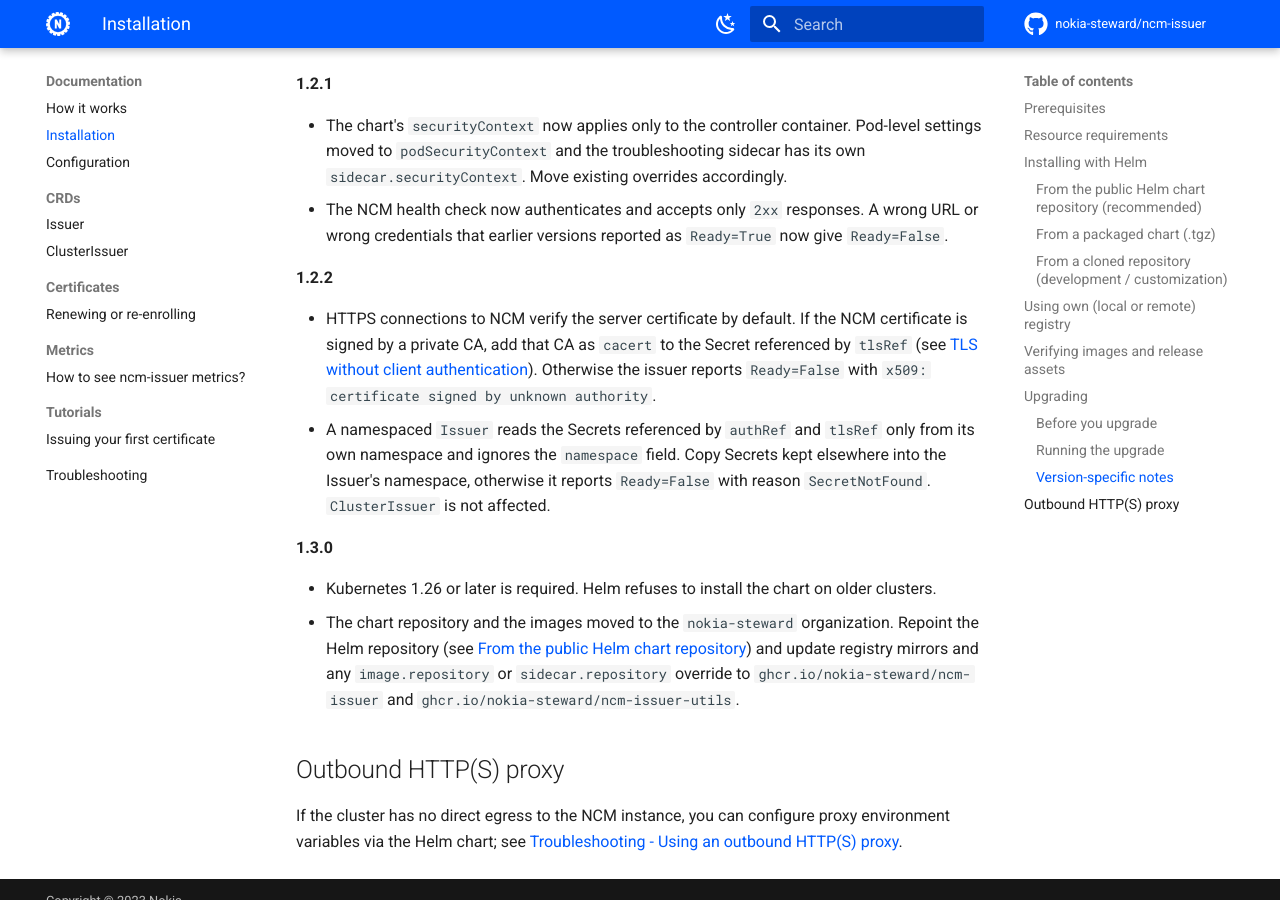
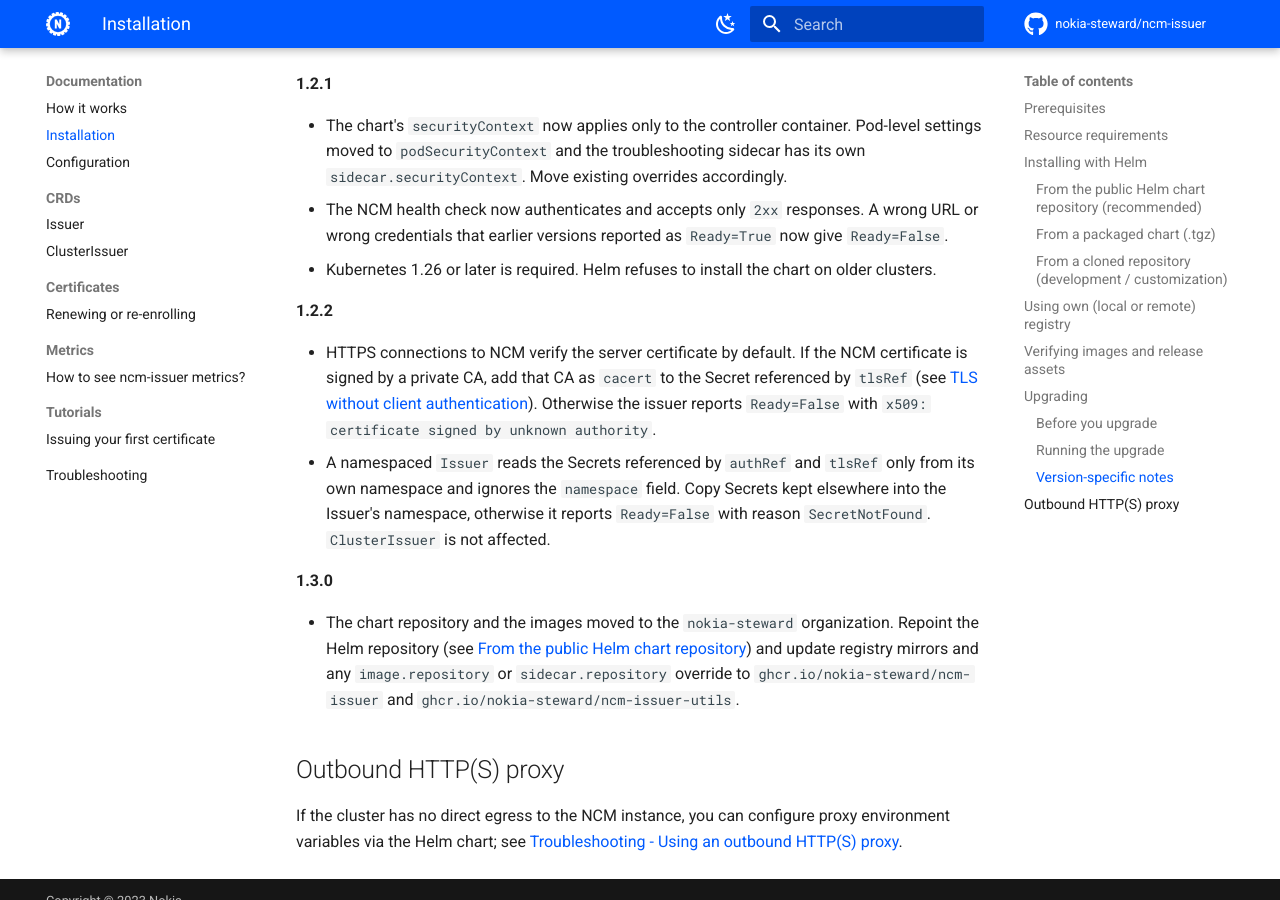
Before and after one commit to nokia/ncm-issuer, an MkDocs documentation site: the page built from docs/documentation/installation.md, in a window 1280 px wide and 900 px high, scrolled down 6566 px. Built offline with MkDocs 1.6.1 and Material for MkDocs 9.7.7, drawn with Linux system fonts in a browser that asks for light colours; comment, search, counter and statistics services are not loaded; part of the change alters nothing that is shown.

```diff
--- a/docs/documentation/installation.md
+++ b/docs/documentation/installation.md
@@ -276,6 +276,7 @@ Check every entry for the versions you upgrade across.
   Move existing overrides accordingly.
 * The NCM health check now authenticates and accepts only `2xx` responses. A wrong URL or wrong
   credentials that earlier versions reported as `Ready=True` now give `Ready=False`.
+* Kubernetes 1.26 or later is required. Helm refuses to install the chart on older clusters.
 
 **1.2.2**
 
@@ -290,7 +291,6 @@ Check every entry for the versions you upgrade across.
 
 **1.3.0**
 
-* Kubernetes 1.26 or later is required. Helm refuses to install the chart on older clusters.
 * The chart repository and the images moved to the `nokia-steward` organization. Repoint the Helm
   repository (see [From the public Helm chart repository](#from-the-public-helm-chart-repository-recommended))
   and update registry mirrors and any `image.repository` or `sidecar.repository` override to
```
